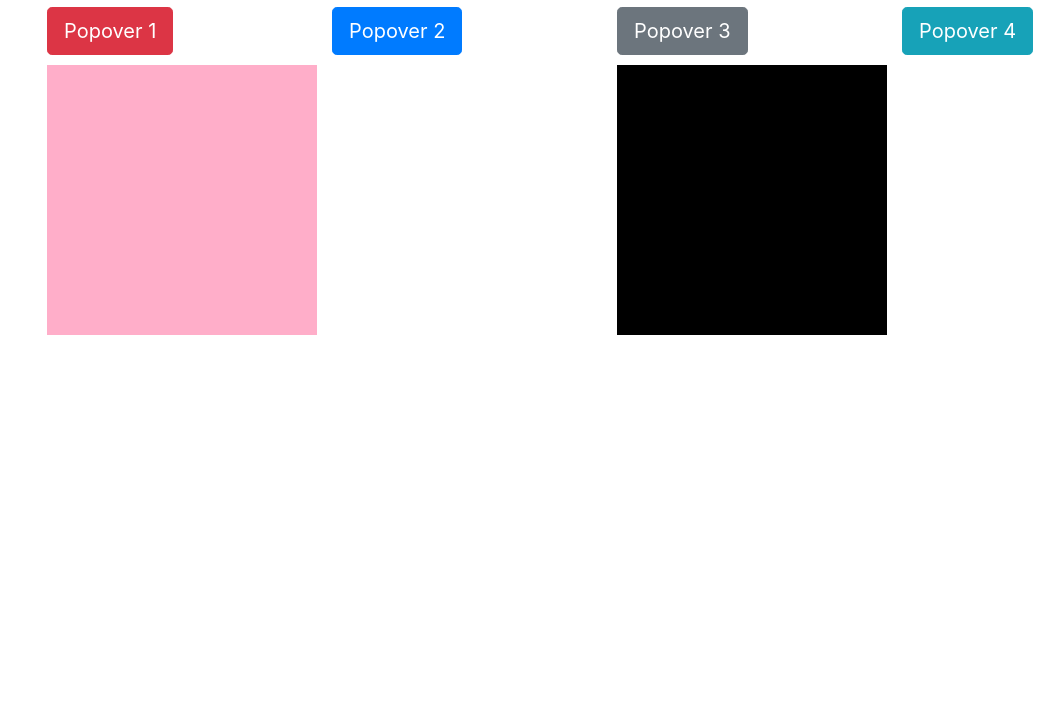
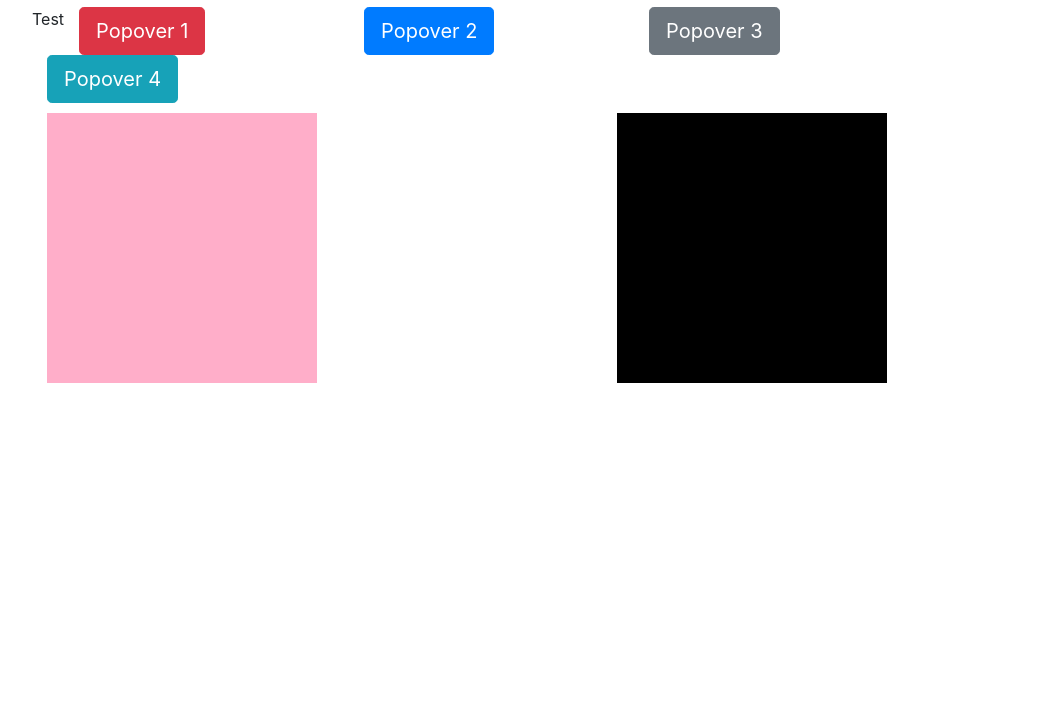
Before and after one commit to MathijsElbo/Popovers, a website: page index.html in a window 1280 px wide. Shown: the part 89-800 px from the top of the page, without its empty margins (38-1102 px from the left). Drawn offline with nearby package versions, Linux system fonts and the light colour scheme.

Commit message:
eerste test

```diff
--- a/index.html
+++ b/index.html
@@ -22,6 +22,8 @@
             </div>
         </div>
         <div class="row row-padding">
+            <p>Test
+            </p>
             <div class="col-3">
                 <button type="button" id="btn_01" class="btn btn-lg btn-danger">Popover 1</button>
             </div>
```
